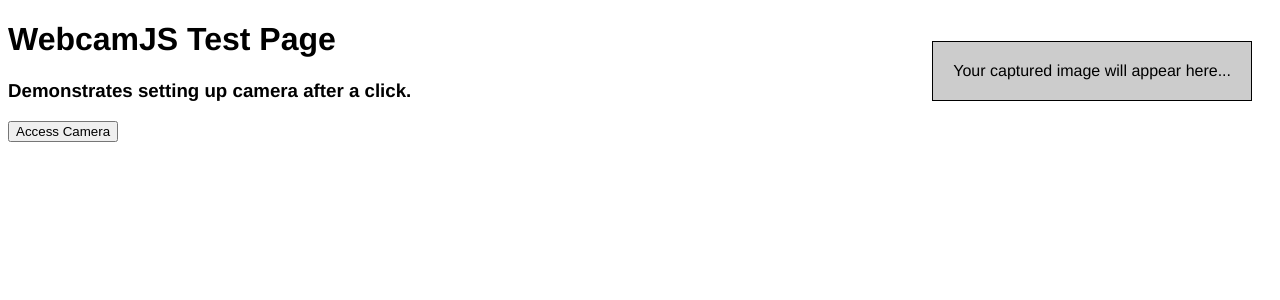
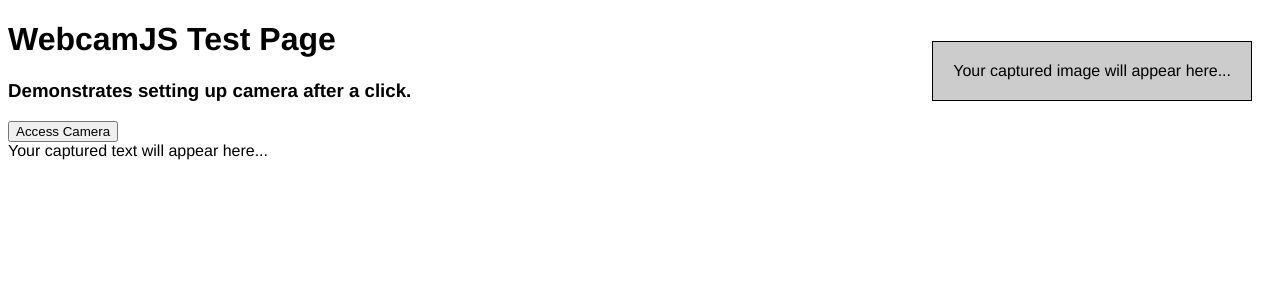
Before and after one commit to ayung8/CodeBoard, a Flask app: page / in a window 1280 px wide. Shown: the top 300 px of the page. Run offline with Flask 2, Linux system fonts and the light colour scheme; some libraries are stand-ins or nearby versions.

Commit message:
added output from OCR read

```diff
--- a/app.py
+++ b/app.py
@@ -116,8 +116,11 @@ def runOCR():
     client = vision.ImageAnnotatorClient()
     image = types.Image(content = base64.b64decode(content))
     response = client.text_detection(image=image)
-    print(response.text_annotations[0].description)
-    return render_template("index.html")
+    if (len(response.text_annotations) < 1):
+        return "no text found"
+    else:
+        #print(response.text_annotations[0].description)
+        return response.text_annotations[0].description
 
 @app.route("/output", methods=['GET', 'POST'])
 def getOutput():
--- a/static/handlers.js
+++ b/static/handlers.js
@@ -1,6 +1,6 @@
 Webcam.set({
-    width: 320,
-    height: 240,
+    width: 480,
+    height: 360,
     image_format: 'jpeg',
     jpeg_quality: 90
 });
@@ -34,5 +34,7 @@ function take_snapshot() {
             }
         ]
     }
-    $.post("/runOCR", {"data": JSON.stringify(data)});
+    $.post("/runOCR", {"data": JSON.stringify(data)}, function(data) {
+        document.getElementById('returnedText').innerHTML = data;
+    });
 }
--- a/templates/index.html
+++ b/templates/index.html
@@ -28,6 +28,8 @@
 		<input type="button" value="Take Snapshot" onClick="take_snapshot(); $(this).hide().prev().show();" style="display:none">
 	</form>
 
+	<div id="returnedText">Your captured text will appear here...</div>
+
 
 </body>
 </html>
```
